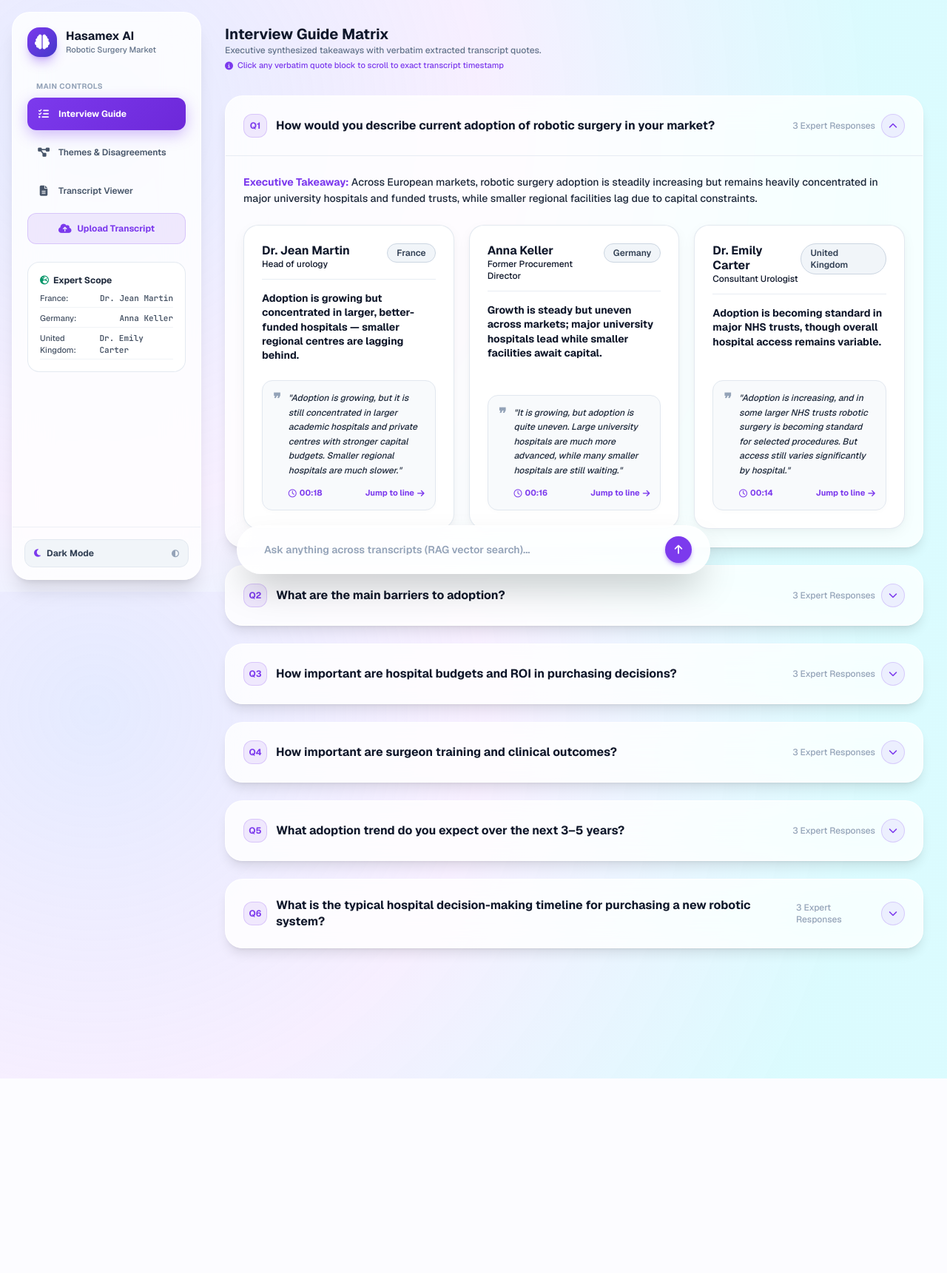
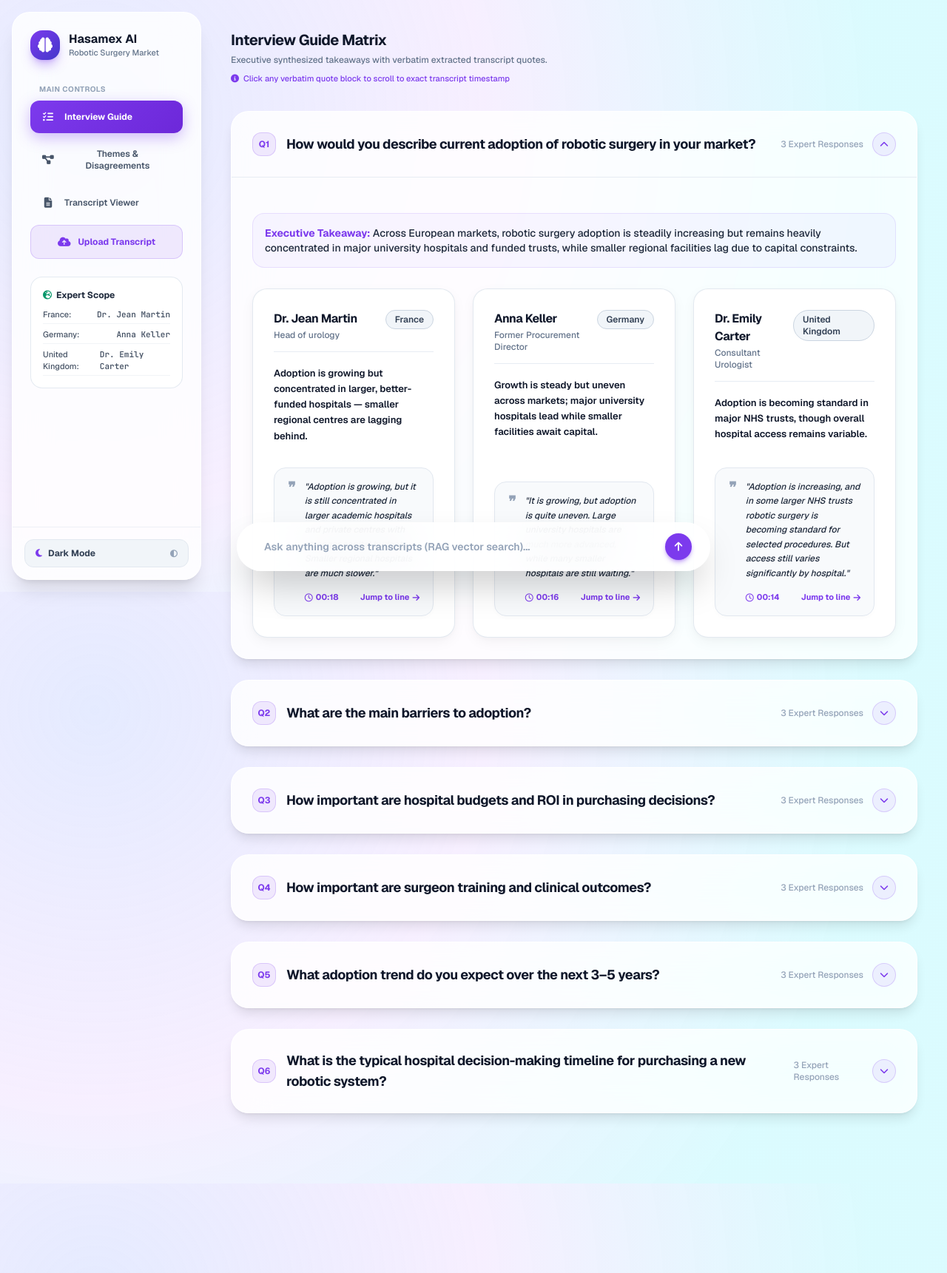
Before and after one commit to sanju26honey/AI-Transcript-Intelligence-App, a Flask app: page / in a window 1280 px wide. Shown: the whole page at 74% size. Before the commit the page ends 1458 px from the top, so only its background shows below. Run offline with Flask 3, Linux system fonts and the light colour scheme; some libraries are stand-ins or nearby versions.

Commit message:
Refactor UI layout spacing, typography hierarchy, and card padding for improved breathability

```diff
--- a/static/css/style.css
+++ b/static/css/style.css
@@ -133,8 +133,8 @@ body {
 .quote-card-container {
     background: #f8fafc;
     border: 1px solid #e2e8f0;
-    border-radius: 14px;
-    padding: 14px;
+    border-radius: 16px;
+    padding: 16px 18px;
     transition: all 0.2s ease;
     cursor: pointer;
     box-shadow: 0 2px 6px rgba(0, 0, 0, 0.02);
--- a/static/js/app.js
+++ b/static/js/app.js
@@ -140,13 +140,13 @@ function renderGuideAnswers() {
             const evidenceHtml = ans.evidence.map(ev => `
                 <div onclick="highlightQuote('${ev.transcript_id}', ${ev.segment_index})"
                      class="quote-card-container">
-                    <div class="flex items-start gap-2.5">
+                    <div class="flex items-start gap-3">
                         <span class="text-slate-400 font-serif text-xl leading-none font-bold">❞</span>
                         <div class="flex-1 space-y-2">
                             <p class="text-xs italic leading-relaxed quote-text">
                                 "${ev.quote}"
                             </p>
-                            <div class="flex items-center justify-between text-[11px] pt-1">
+                            <div class="flex items-center justify-between text-[11px] pt-1.5 font-medium">
                                 <span class="quote-action-link flex items-center gap-1">
                                     <i class="fa-regular fa-clock"></i> ${ev.timestamp}
                                 </span>
@@ -160,16 +160,16 @@ function renderGuideAnswers() {
             `).join('');
 
             return `
-                <div class="expert-card p-6 flex flex-col justify-between space-y-4">
+                <div class="expert-card p-6 md:p-7 flex flex-col justify-between space-y-5">
                     <div>
-                        <div class="flex items-start justify-between mb-3 expert-card-header pb-3">
+                        <div class="flex items-start justify-between mb-3.5 expert-card-header pb-3.5">
                             <div>
-                                <h4 class="font-bold text-base leading-tight">${ans.expert_name}</h4>
-                                <p class="text-xs font-medium">${role}</p>
+                                <h4 class="font-bold text-sm md:text-base leading-tight tracking-tight">${ans.expert_name}</h4>
+                                <p class="text-xs font-medium text-slate-500 mt-0.5">${role}</p>
                             </div>
                             <span class="country-pill text-xs font-semibold px-3 py-1 rounded-full shadow-2xs">${countryBadge}</span>
                         </div>
-                        <p class="text-sm font-bold leading-snug pt-1 mb-2">
+                        <p class="text-xs md:text-[13px] font-semibold leading-relaxed pt-1 mb-3">
                             ${ans.answer}
                         </p>
                     </div>
@@ -186,14 +186,14 @@ function renderGuideAnswers() {
         return `
             <div class="glass-panel border shadow-lg overflow-hidden transition-all">
                 <!-- Accordion Header -->
-                <div onclick="toggleQuestionAccordion(${qIdx})" class="p-6 cursor-pointer flex items-center justify-between gap-4 hover:bg-slate-500/5 transition">
-                    <div class="flex items-center gap-3">
+                <div onclick="toggleQuestionAccordion(${qIdx})" class="p-6 md:p-7 cursor-pointer flex items-center justify-between gap-4 hover:bg-slate-500/5 transition">
+                    <div class="flex items-center gap-3.5">
                         <span class="w-8 h-8 rounded-xl bg-violet-600/10 text-violet-600 font-bold flex items-center justify-center text-xs shrink-0 border border-violet-600/20">
                             Q${qIdx + 1}
                         </span>
-                        <h3 class="font-bold text-base leading-snug">${qItem.question}</h3>
+                        <h3 class="font-bold text-base md:text-lg leading-snug tracking-tight">${qItem.question}</h3>
                     </div>
-                    <div class="flex items-center gap-2">
+                    <div class="flex items-center gap-3">
                         <span class="text-xs text-slate-400 font-medium hidden sm:inline">3 Expert Responses</span>
                         <div class="w-8 h-8 rounded-full accordion-chevron-btn flex items-center justify-center shrink-0">
                             <i id="acc-icon-q-${qIdx}" class="fa-solid fa-chevron-down accordion-icon text-xs ${iconRotated}"></i>
@@ -201,17 +201,17 @@ function renderGuideAnswers() {
                     </div>
                 </div>
                 <!-- Accordion Body -->
-                <div id="acc-content-q-${qIdx}" class="p-6 pt-0 accordion-divider ${isFirstOpen}">
-                    <div class="pt-4 space-y-4">
+                <div id="acc-content-q-${qIdx}" class="p-6 md:p-7 pt-0 accordion-divider ${isFirstOpen}">
+                    <div class="pt-5 space-y-5">
                         <!-- Executive Takeaway (Clean typography inline summary) -->
-                        <div class="pt-2 pb-1">
-                            <p class="text-sm font-medium leading-relaxed text-slate-800 dark:text-slate-200">
+                        <div class="p-4 rounded-2xl bg-violet-500/5 dark:bg-violet-500/10 border border-violet-500/15 mb-2">
+                            <p class="text-xs md:text-sm font-medium leading-relaxed text-slate-800 dark:text-slate-200">
                                 <strong class="text-violet-600 dark:text-violet-400 font-bold">Executive Takeaway:</strong> ${qItem.overall_summary || 'Executive cross-market synthesis across all expert responses.'}
                             </p>
                         </div>
 
                         <!-- Per-Expert Cards Grid -->
-                        <div class="grid grid-cols-1 md:grid-cols-3 gap-5 pt-1">
+                        <div class="grid grid-cols-1 md:grid-cols-3 gap-6 pt-2">
                             ${expertCards}
                         </div>
                     </div>
@@ -237,14 +237,14 @@ function renderThemes() {
         const evidenceHtml = t.evidence.map(ev => `
             <div onclick="highlightQuote('${ev.transcript_id}', ${ev.segment_index})"
                  class="quote-card-container">
-                <div class="flex items-center justify-between text-xs font-semibold mb-1">
+                <div class="flex items-center justify-between text-xs font-semibold mb-1.5">
                     <span class="quote-meta">${ev.market} (${ev.expert_name})</span>
-                    <span class="country-pill px-2 py-0.5 rounded-md text-[10px] font-mono">
+                    <span class="country-pill px-2.5 py-0.5 rounded-md text-[10px] font-mono">
                         ${ev.timestamp}
                     </span>
                 </div>
                 <p class="text-xs italic leading-relaxed quote-text">"${ev.quote}"</p>
-                <div class="mt-1 text-[10px] quote-action-link text-right flex items-center justify-end gap-1">
+                <div class="mt-1.5 text-[10px] quote-action-link text-right flex items-center justify-end gap-1 font-semibold">
                     <span>Inspect in transcript</span> <i class="fa-solid fa-arrow-right"></i>
                 </div>
             </div>
@@ -256,10 +256,10 @@ function renderThemes() {
         return `
             <div class="glass-panel border shadow-md overflow-hidden transition-all">
                 <!-- Accordion Header -->
-                <div onclick="toggleThemeAccordion(${tIdx})" class="p-6 cursor-pointer flex items-center justify-between gap-4 hover:bg-slate-500/5 transition">
-                    <div class="flex items-center gap-3">
-                        <h4 class="font-bold text-base leading-snug">${t.topic}</h4>
-                        <span class="px-3 py-1 rounded-full border text-xs font-semibold flex items-center gap-1.5 shrink-0 ${badgeClass}">
+                <div onclick="toggleThemeAccordion(${tIdx})" class="p-6 md:p-7 cursor-pointer flex items-center justify-between gap-4 hover:bg-slate-500/5 transition">
+                    <div class="flex items-center gap-3.5">
+                        <h4 class="font-bold text-base md:text-lg leading-snug tracking-tight">${t.topic}</h4>
+                        <span class="px-3.5 py-1 rounded-full border text-xs font-semibold flex items-center gap-1.5 shrink-0 ${badgeClass}">
                             <i class="fa-solid ${badgeIcon}"></i> ${badgeLabel}
                         </span>
                     </div>
@@ -268,12 +268,12 @@ function renderThemes() {
                     </div>
                 </div>
                 <!-- Accordion Body -->
-                <div id="acc-content-t-${tIdx}" class="p-6 pt-0 accordion-divider ${isFirstOpen}">
-                    <div class="pt-4 space-y-4">
-                        <p class="text-xs font-medium leading-relaxed">${t.summary}</p>
-                        <div class="pt-3 accordion-divider space-y-2">
+                <div id="acc-content-t-${tIdx}" class="p-6 md:p-7 pt-0 accordion-divider ${isFirstOpen}">
+                    <div class="pt-5 space-y-5">
+                        <p class="text-xs md:text-sm font-medium leading-relaxed text-slate-700 dark:text-slate-300">${t.summary}</p>
+                        <div class="pt-4 accordion-divider space-y-3">
                             <span class="text-[10px] font-bold uppercase tracking-wider text-slate-400">Cross-Market Extracted Quotes</span>
-                            <div class="space-y-2">
+                            <div class="space-y-3">
                                 ${evidenceHtml}
                             </div>
                         </div>
@@ -306,14 +306,14 @@ function renderTranscriptViewer(transcriptId) {
 
         return `
             <div id="segment-${transcriptId}-${seg.segment_index}"
-                 class="segment-card p-4 rounded-xl border ${cardBg} space-y-1">
-                <div class="flex items-center justify-between text-xs mb-1">
+                 class="segment-card p-4.5 md:p-5 rounded-2xl border ${cardBg} space-y-2">
+                <div class="flex items-center justify-between text-xs mb-1.5">
                     <span class="${speakerColor}">${seg.speaker}</span>
-                    <span class="country-pill px-2 py-0.5 rounded-md font-mono text-[10px]">
+                    <span class="country-pill px-2.5 py-0.5 rounded-md font-mono text-[10px]">
                         ${seg.timestamp}
                     </span>
                 </div>
-                <p class="text-sm font-medium leading-relaxed">${seg.text}</p>
+                <p class="text-xs md:text-sm font-medium leading-relaxed">${seg.text}</p>
             </div>
         `;
     }).join('');
--- a/templates/index.html
+++ b/templates/index.html
@@ -46,7 +46,7 @@
 
     <!-- LEFT GLASS SIDEBAR CONTROLS -->
     <aside class="w-64 glass-panel m-4 mr-0 border flex flex-col justify-between shrink-0 h-[calc(100vh-2rem)] sticky top-4 z-30 shadow-xl">
-        <div class="p-5 space-y-6 overflow-y-auto">
+        <div class="p-6 space-y-6 overflow-y-auto">
             <!-- App Brand & Logo -->
             <div class="flex items-center gap-3">
                 <div class="w-10 h-10 rounded-2xl bg-gradient-to-br from-violet-600 to-indigo-700 flex items-center justify-center shadow-lg shadow-violet-600/35 font-bold text-white text-xl">
@@ -62,29 +62,29 @@
             <nav class="space-y-2 pt-2">
                 <div class="text-[10px] font-bold uppercase tracking-wider text-slate-400 px-3 mb-2">Main Controls</div>
 
-                <button id="tab-btn-guide" onclick="switchTab('guide')" class="sidebar-nav-item active w-full px-3.5 py-3 rounded-xl text-xs font-bold flex items-center gap-3 transition">
+                <button id="tab-btn-guide" onclick="switchTab('guide')" class="sidebar-nav-item active w-full px-4 py-3 rounded-xl text-xs font-bold flex items-center gap-3.5 transition">
                     <i class="fa-solid fa-list-check text-sm w-4 text-center"></i>
                     <span>Interview Guide</span>
                 </button>
 
-                <button id="tab-btn-themes" onclick="switchTab('themes')" class="sidebar-nav-item w-full px-3.5 py-3 rounded-xl text-xs font-semibold flex items-center gap-3 transition">
+                <button id="tab-btn-themes" onclick="switchTab('themes')" class="sidebar-nav-item w-full px-4 py-3 rounded-xl text-xs font-semibold flex items-center gap-3.5 transition">
                     <i class="fa-solid fa-diagram-project text-sm w-4 text-center"></i>
                     <span>Themes & Disagreements</span>
                 </button>
 
-                <button id="tab-btn-viewer" onclick="switchTab('viewer')" class="sidebar-nav-item w-full px-3.5 py-3 rounded-xl text-xs font-semibold flex items-center gap-3 transition">
+                <button id="tab-btn-viewer" onclick="switchTab('viewer')" class="sidebar-nav-item w-full px-4 py-3 rounded-xl text-xs font-semibold flex items-center gap-3.5 transition">
                     <i class="fa-solid fa-file-lines text-sm w-4 text-center"></i>
                     <span>Transcript Viewer</span>
                 </button>
 
-                <button onclick="openUploadModal()" class="w-full mt-2 px-3.5 py-2.5 rounded-xl text-xs font-bold text-violet-600 dark:text-violet-400 bg-violet-600/10 hover:bg-violet-600/20 border border-violet-600/20 flex items-center justify-center gap-2 transition">
+                <button onclick="openUploadModal()" class="w-full mt-3 px-4 py-3 rounded-xl text-xs font-bold text-violet-600 dark:text-violet-400 bg-violet-600/10 hover:bg-violet-600/20 border border-violet-600/20 flex items-center justify-center gap-2.5 transition">
                     <i class="fa-solid fa-cloud-arrow-up text-sm"></i>
                     <span>Upload Transcript</span>
                 </button>
             </nav>
 
             <!-- Case Pack Summary Info -->
-            <div class="expert-scope-card p-4 rounded-2xl border space-y-2 text-xs shadow-xs">
+            <div class="expert-scope-card p-4 rounded-2xl border space-y-2.5 text-xs shadow-xs">
                 <div class="font-bold flex items-center gap-1.5 text-slate-800">
                     <i class="fa-solid fa-earth-europe text-emerald-600"></i> Expert Scope
                 </div>
@@ -96,7 +96,7 @@
 
         <!-- Sidebar Footer: Dark Mode Toggle Switch -->
         <div class="p-4 border-t border-slate-200/60">
-            <button onclick="toggleDarkMode()" id="theme-toggle-btn" class="w-full py-2.5 px-3 rounded-xl text-xs font-bold flex items-center justify-between transition bg-slate-100 hover:bg-slate-200/80 text-slate-700 border border-slate-200">
+            <button onclick="toggleDarkMode()" id="theme-toggle-btn" class="w-full py-2.5 px-3.5 rounded-xl text-xs font-bold flex items-center justify-between transition bg-slate-100 hover:bg-slate-200/80 text-slate-700 border border-slate-200">
                 <span class="flex items-center gap-2">
                     <i id="theme-toggle-icon" class="fa-solid fa-moon text-violet-600"></i>
                     <span id="theme-toggle-text">Dark Mode</span>
@@ -107,55 +107,55 @@
     </aside>
 
     <!-- MAIN CONTENT CANVAS -->
-    <div class="flex-1 flex flex-col min-w-0 pb-36">
+    <div class="flex-1 flex flex-col min-w-0 pb-44">
 
         <!-- Main Workspace -->
-        <main class="p-4 md:p-8 max-w-7xl w-full mx-auto space-y-8 flex-1">
+        <main class="p-6 md:p-10 max-w-7xl w-full mx-auto space-y-10 flex-1">
 
             <!-- TAB 1: INTERVIEW GUIDE MATRIX -->
-            <section id="view-guide" class="tab-view space-y-8">
+            <section id="view-guide" class="tab-view space-y-9">
                 <div>
-                    <h3 class="text-xl font-bold text-slate-900">Interview Guide Matrix</h3>
-                    <p class="text-xs text-slate-500 font-medium">Executive synthesized takeaways with verbatim extracted transcript quotes.</p>
-                    <p class="text-[11px] text-violet-600 dark:text-violet-400 font-medium mt-1 flex items-center gap-1.5">
+                    <h3 class="text-xl font-bold text-slate-900 tracking-tight">Interview Guide Matrix</h3>
+                    <p class="text-xs text-slate-500 font-medium leading-relaxed mt-1">Executive synthesized takeaways with verbatim extracted transcript quotes.</p>
+                    <p class="text-[11px] text-violet-600 dark:text-violet-400 font-medium mt-1.5 flex items-center gap-1.5">
                         <i class="fa-solid fa-circle-info"></i> Click any verbatim quote block to scroll to exact transcript timestamp
                     </p>
                 </div>
 
-                <div id="guide-questions-container" class="space-y-6">
+                <div id="guide-questions-container" class="space-y-7">
                     <!-- Loaded dynamically as collapsible accordions via JS -->
                 </div>
             </section>
 
             <!-- TAB 2: THEMES & DISAGREEMENTS -->
-            <section id="view-themes" class="tab-view hidden space-y-6">
+            <section id="view-themes" class="tab-view hidden space-y-8">
                 <div>
-                    <h3 class="text-xl font-bold text-slate-900">Cross-Call Synthesis & Disagreements</h3>
-                    <p class="text-xs text-slate-500 font-medium">Consensus trends vs market disagreements across European expert calls.</p>
-                    <p class="text-[11px] text-violet-600 dark:text-violet-400 font-medium mt-1 flex items-center gap-1.5">
+                    <h3 class="text-xl font-bold text-slate-900 tracking-tight">Cross-Call Synthesis & Disagreements</h3>
+                    <p class="text-xs text-slate-500 font-medium leading-relaxed mt-1">Consensus trends vs market disagreements across European expert calls.</p>
+                    <p class="text-[11px] text-violet-600 dark:text-violet-400 font-medium mt-1.5 flex items-center gap-1.5">
                         <i class="fa-solid fa-circle-info"></i> Click any quote card to jump to transcript timestamp
                     </p>
                 </div>
 
-                <div id="themes-container" class="space-y-6">
+                <div id="themes-container" class="space-y-7">
                     <!-- Loaded dynamically as collapsible accordions via JS -->
                 </div>
             </section>
 
             <!-- TAB 3: TRANSCRIPT VIEWER -->
-            <section id="view-viewer" class="tab-view hidden space-y-6">
-                <div class="flex flex-wrap items-center justify-between gap-4 glass-panel p-4 shadow-sm">
-                    <div class="flex flex-wrap gap-2" id="transcript-subtabs-container">
+            <section id="view-viewer" class="tab-view hidden space-y-8">
+                <div class="flex flex-wrap items-center justify-between gap-4 glass-panel p-5 shadow-sm">
+                    <div class="flex flex-wrap gap-2.5" id="transcript-subtabs-container">
                         <!-- Loaded dynamically via JS -->
                     </div>
                     <div class="relative flex-1 max-w-xs">
-                        <i class="fa-solid fa-magnifying-glass absolute left-3 top-2.5 text-slate-400 text-xs"></i>
-                        <input type="text" id="transcript-search" oninput="filterTranscriptSegments()" placeholder="Search transcript dialogue..." class="w-full text-xs rounded-xl pl-8 pr-3 py-2 font-medium">
+                        <i class="fa-solid fa-magnifying-glass absolute left-3.5 top-3 text-slate-400 text-xs"></i>
+                        <input type="text" id="transcript-search" oninput="filterTranscriptSegments()" placeholder="Search transcript dialogue..." class="w-full text-xs rounded-xl pl-9 pr-3.5 py-2.5 font-medium">
                     </div>
                 </div>
 
                 <!-- Transcript Reader Container -->
-                <div class="glass-panel p-6 max-h-[72vh] overflow-y-auto space-y-4 shadow-md" id="transcript-reader">
+                <div class="glass-panel p-7 max-h-[72vh] overflow-y-auto space-y-5 shadow-md" id="transcript-reader">
                     <!-- Segments loaded dynamically -->
                 </div>
             </section>
@@ -167,10 +167,10 @@
     <div id="chat-backdrop" onclick="closeChatPopover()" class="hidden fixed inset-0 bg-slate-950/50 backdrop-blur-md z-40 transition-all"></div>
 
     <!-- FLOATING RAG CHAT BOT BAR (Tightly Blurred Pill Wrapper) -->
-    <div class="fixed bottom-6 left-1/2 -translate-x-1/2 z-50 w-full max-w-2xl px-4 pointer-events-none">
+    <div class="fixed bottom-7 left-1/2 -translate-x-1/2 z-50 w-full max-w-2xl px-4 pointer-events-none">
 
         <!-- RAG Chat Popover Panel (No Visible Scrollbar) -->
-        <div id="chat-popover" class="hidden mb-4 glass-drawer-panel p-6 max-h-[60vh] overflow-y-auto shadow-2xl no-scrollbar pointer-events-auto">
+        <div id="chat-popover" class="hidden mb-4 glass-drawer-panel p-7 max-h-[60vh] overflow-y-auto shadow-2xl no-scrollbar pointer-events-auto">
             <div class="flex items-center justify-between popover-header-divider pb-3 mb-3">
                 <div class="flex items-center gap-2 text-violet-600 font-bold text-sm">
                     <i class="fa-solid fa-wand-magic-sparkles"></i>
```
